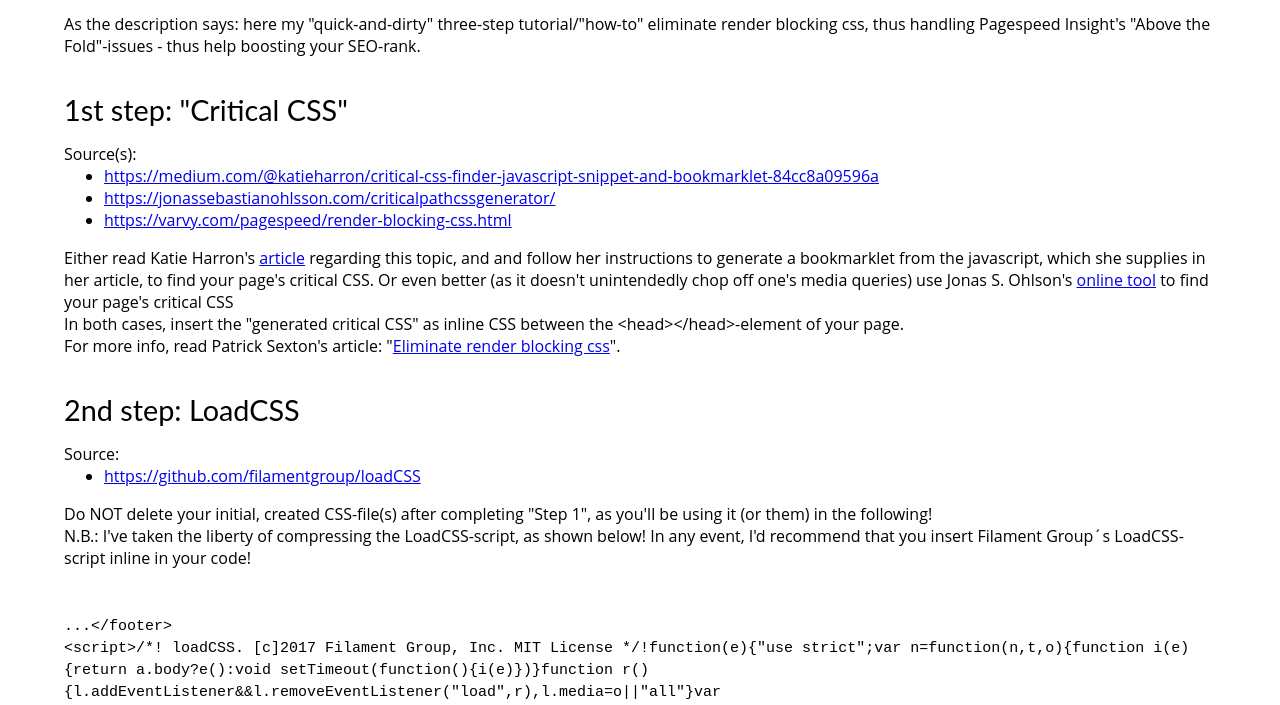
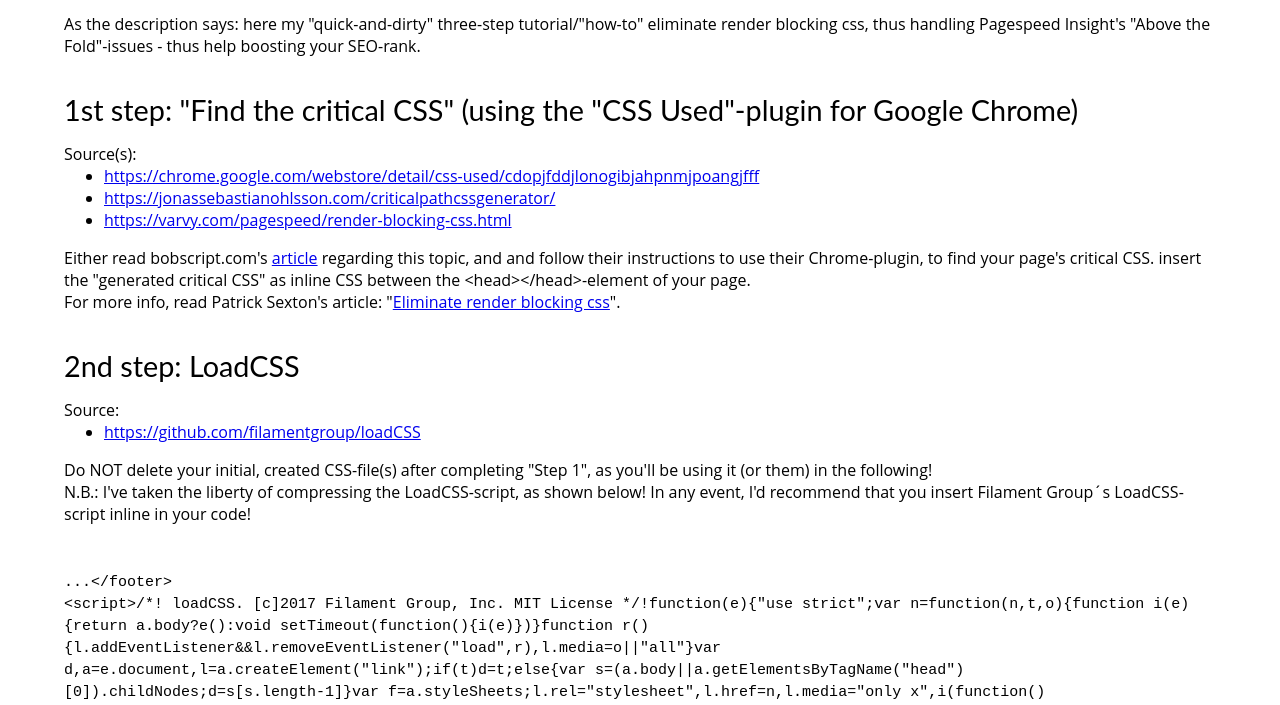
Before and after one commit to donvoorhies/tuts, a plain HTML site: page abovethefold.html in a window 1280 px wide. Shown: the part 91-796 px from the top of the page. Drawn offline with nearby package versions, Linux system fonts and the light colour scheme; a script that the page names is missing.

Commit message:
Update abovethefold.html

```diff
--- a/abovethefold.html
+++ b/abovethefold.html
@@ -34,15 +34,14 @@ div.ref_links ul li{height:63px}
  <section><h2>Introduction:</h2>
 <div>As the description says: here my &quot;quick-and-dirty&quot; three-step tutorial/&quot;how-to&quot; eliminate render blocking css, thus handling Pagespeed Insight's &quot;Above the Fold&quot;-issues - thus help boosting your SEO-rank.</div>
 </section>
-<section><h2>1st step: &quot;Critical CSS&quot;</h2>
+<section><h2>1st step: &quot;Find the critical CSS&quot; (using the "CSS Used"-plugin for Google Chrome)</h2>
 <div class="ref_links">Source(s):
 <ul>
-<li><a href="https://medium.com/@katieharron/critical-css-finder-javascript-snippet-and-bookmarklet-84cc8a09596a" target="_blank">https://medium.com/@katieharron/critical-css-finder-javascript-snippet-and-bookmarklet-84cc8a09596a</a></li>
+<li><a href="https://chrome.google.com/webstore/detail/css-used/cdopjfddjlonogibjahpnmjpoangjfff" target="_blank">https://chrome.google.com/webstore/detail/css-used/cdopjfddjlonogibjahpnmjpoangjfff</a></li>
 <li><a href="https://jonassebastianohlsson.com/criticalpathcssgenerator/" target="_blank">https://jonassebastianohlsson.com/criticalpathcssgenerator/</a></li>
 <li><a href="https://varvy.com/pagespeed/render-blocking-css.html">https://varvy.com/pagespeed/render-blocking-css.html</a></li></ul></div>
-<div>Either read Katie Harron's <a href="https://medium.com/@katieharron/critical-css-finder-javascript-snippet-and-bookmarklet-84cc8a09596a" target="_blank">article</a> regarding this topic, and and follow her instructions to generate a bookmarklet from the javascript, which she supplies in her article, to find your page's critical CSS.
-Or even better (as it doesn't unintendedly chop off one's media queries) use Jonas S. Ohlson's <a href="https://jonassebastianohlsson.com/criticalpathcssgenerator/" target="_blank">online tool</a> to find your page's critical CSS<br>
-In both cases, insert the &quot;generated critical CSS&quot; as inline CSS between the &lt;head&gt;&lt;/head&gt;-element of your page.<br>
+<div>Either read bobscript.com's <a href="https://translate.google.com/translate?sl=auto&tl=en&js=y&prev=_t&hl=da&ie=UTF-8&u=https%3A%2F%2Fbobscript.com%2F&edit-text=" target="_blank">article</a> regarding this topic, and and follow their instructions to use their Chrome-plugin, to find your page's critical CSS.
+insert the &quot;generated critical CSS&quot; as inline CSS between the &lt;head&gt;&lt;/head&gt;-element of your page.<br>
 For more info, read Patrick Sexton's article: &quot;<a href="https://varvy.com/pagespeed/render-blocking-css.html" target="_blank">Eliminate render blocking css</a>&quot;.</div>
 </section>
 <section><h2>2nd step: LoadCSS</h2>
```
